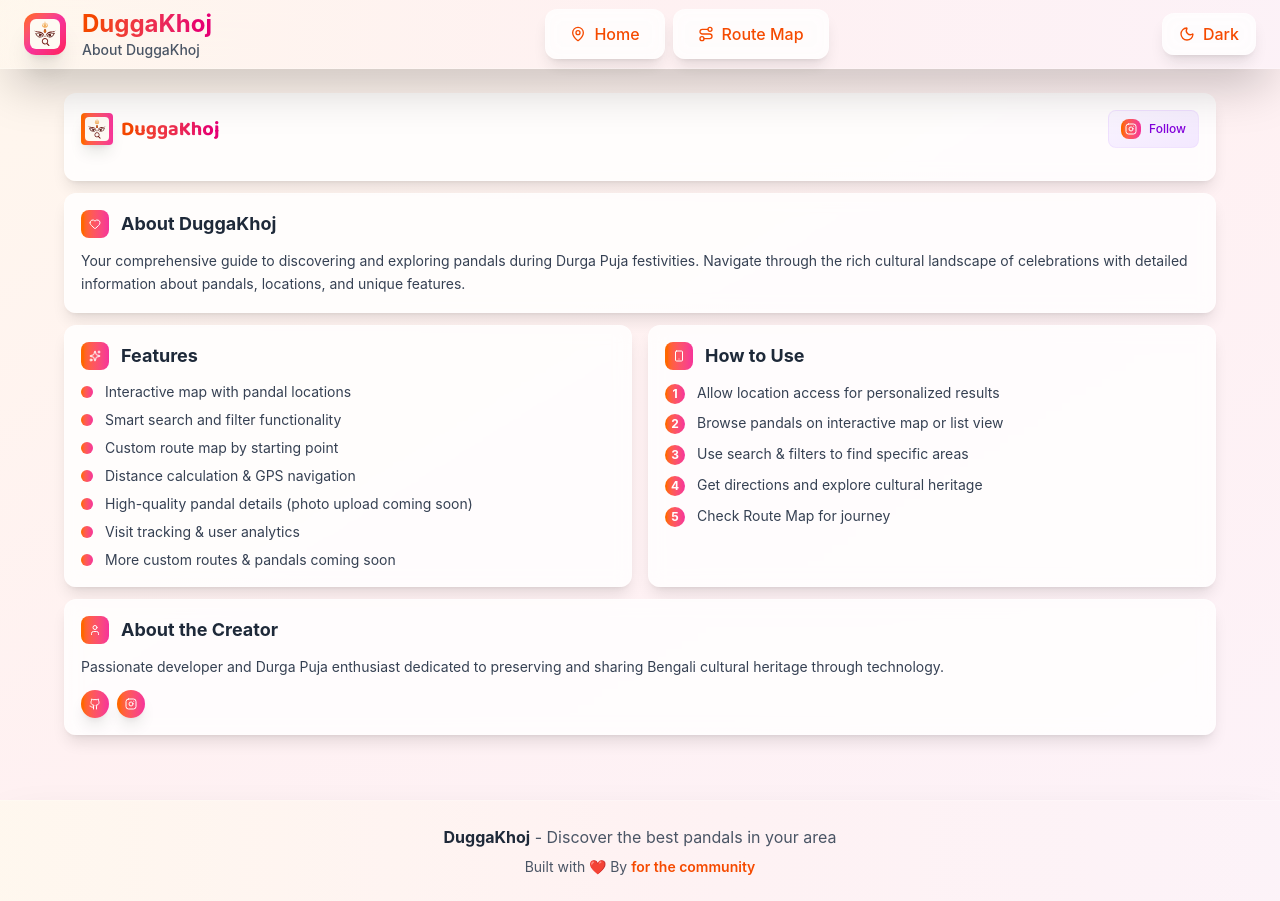
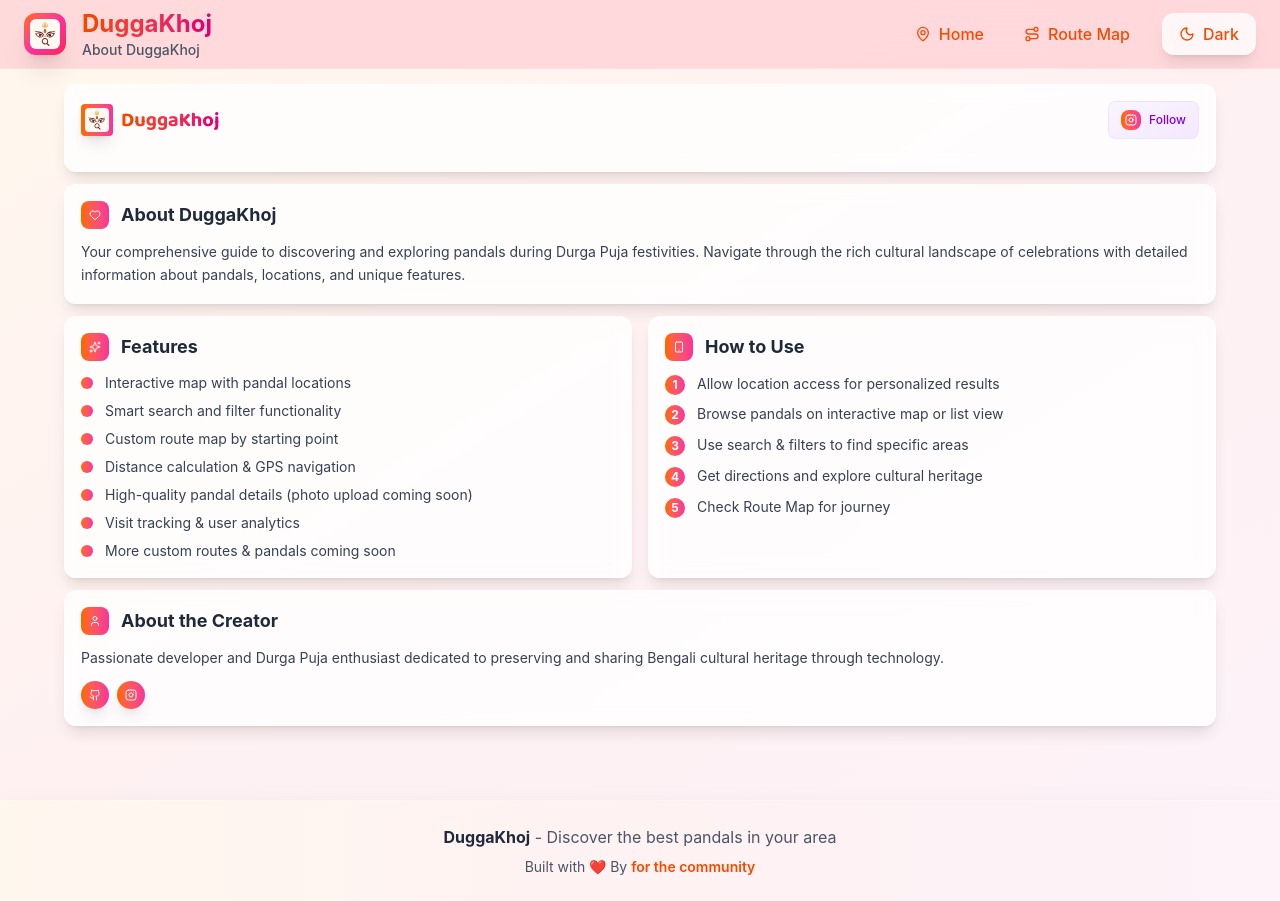
Before and after one commit to rajbodhak/pandal-finder, a Next.js app: page /about in a window 1280 px wide. Built offline with nearby package versions, Linux system fonts and the light colour scheme; no server answers.

Commit message:
Update UI for header

```diff
--- a/components/Layout/DesktopHeader.tsx
+++ b/components/Layout/DesktopHeader.tsx
@@ -31,7 +31,8 @@ export const DesktopHeader: React.FC<DesktopHeaderProps> = ({
     const isRoutemapPage = pathname === '/routemap';
 
     return (
-        <header className="bg-gradient-to-r from-orange-50/90 via-rose-50/90 to-pink-50/90 dark:from-gray-900/90 dark:via-orange-950/90 dark:to-rose-950/90 backdrop-blur-lg shadow-2xl border-b border-white/20 dark:border-gray-700/20 relative z-10 transition-all duration-300">
+        <>
+            <header className="fixed top-0 left-0 right-0 bg-rose-200/70 dark:bg-rose-950/90 backdrop-blur-lg border-b border-white/20 dark:border-gray-700/20 z-30 transition-all duration-300">
                 <div className="container mx-auto px-6 py-2">
                     <div className="flex items-center justify-between">
                         {/* Left side - Logo and info */}
@@ -67,54 +68,55 @@ export const DesktopHeader: React.FC<DesktopHeaderProps> = ({
                             </Link>
                         </div>
 
-                    {/* Center - Navigation Links (Desktop and Tablet) */}
-                    <div className="hidden md:flex items-center gap-2">
-
-                        {/* Home Link (show on all pages, never active) */}
+                        {/* Right side - Navigation Links, View controls and theme switcher */}
+                        <div className="flex items-center gap-6">
+                            {/* Navigation Links (Desktop and Tablet) */}
+                            <div className="hidden md:flex items-center gap-6">
+                                {/* Home Link (show on all pages except main page) */}
                                 {!isMainPage && (
                                     <Link
                                         href="/"
-                                className="px-4 py-2 lg:px-6 lg:py-3 rounded-xl bg-white/80 dark:bg-gray-800/80 backdrop-blur-sm border border-white/20 dark:border-gray-700/20 text-orange-600 dark:text-orange-400 hover:bg-gradient-to-r hover:from-orange-50 hover:to-pink-50 dark:hover:from-orange-950/50 dark:hover:to-pink-950/50 hover:border-orange-300 dark:hover:border-orange-600 transition-all duration-300 transform hover:scale-105 shadow-lg hover:shadow-xl flex items-center gap-2"
+                                        className="group relative px-2 py-1 text-orange-600 dark:text-orange-400 hover:text-orange-700 dark:hover:text-orange-300 transition-all duration-300 flex items-center gap-2"
                                     >
                                         <MapPin className="w-4 h-4" />
                                         <span className="hidden lg:inline font-medium">Home</span>
+                                        <span className="absolute inset-x-0 bottom-0 h-0.5 bg-gradient-to-r from-orange-500 to-pink-500 scale-x-0 group-hover:scale-x-100 transition-transform duration-300 origin-left"></span>
                                     </Link>
                                 )}
 
-                        {/* Routemap Link (show on all pages, active only when not on routemap) */}
+                                {/* Routemap Link (show on all pages except routemap page) */}
                                 {!isRoutemapPage && (
                                     <Link
                                         href="/routemap"
-                                className="px-4 py-2 lg:px-6 lg:py-3 rounded-xl bg-white/80 dark:bg-gray-800/80 backdrop-blur-sm border border-white/20 dark:border-gray-700/20 text-orange-600 dark:text-orange-400 hover:bg-gradient-to-r hover:from-orange-50 hover:to-pink-50 dark:hover:from-orange-950/50 dark:hover:to-pink-950/50 hover:border-orange-300 dark:hover:border-orange-600 transition-all duration-300 transform hover:scale-105 shadow-lg hover:shadow-xl flex items-center gap-2"
+                                        className="group relative px-2 py-1 text-orange-600 dark:text-orange-400 hover:text-orange-700 dark:hover:text-orange-300 transition-all duration-300 flex items-center gap-2"
                                     >
                                         <Route className="w-4 h-4" />
                                         <span className="hidden lg:inline font-medium">Route Map</span>
+                                        <span className="absolute inset-x-0 bottom-0 h-0.5 bg-gradient-to-r from-orange-500 to-pink-500 scale-x-0 group-hover:scale-x-100 transition-transform duration-300 origin-left"></span>
                                     </Link>
                                 )}
 
-                        {/* About Link (show on all pages, active only when not on about) */}
+                                {/* About Link (show on all pages except about page) */}
                                 {!isAboutPage && (
                                     <Link
                                         href="/about"
-                                className="px-4 py-2 lg:px-6 lg:py-3 rounded-xl bg-white/80 dark:bg-gray-800/80 backdrop-blur-sm border border-white/20 dark:border-gray-700/20 text-orange-600 dark:text-orange-400 hover:bg-gradient-to-r hover:from-orange-50 hover:to-pink-50 dark:hover:from-orange-950/50 dark:hover:to-pink-950/50 hover:border-orange-300 dark:hover:border-orange-600 transition-all duration-300 transform hover:scale-105 shadow-lg hover:shadow-xl flex items-center gap-2"
+                                        className="group relative px-2 py-1 text-orange-600 dark:text-orange-400 hover:text-orange-700 dark:hover:text-orange-300 transition-all duration-300 flex items-center gap-2"
                                     >
                                         <Info className="w-4 h-4" />
                                         <span className="hidden lg:inline font-medium">About</span>
+                                        <span className="absolute inset-x-0 bottom-0 h-0.5 bg-gradient-to-r from-orange-500 to-pink-500 scale-x-0 group-hover:scale-x-100 transition-transform duration-300 origin-left"></span>
                                     </Link>
                                 )}
-
                             </div>
 
-                    {/* Right side - View controls and theme switcher */}
-                    <div className="flex items-center gap-4">
                             {/* View Mode Controls (only on main page) */}
                             {isMainPage && showViewControls && viewMode && onViewModeChange && (
-                            <div className="flex items-center bg-white/80 dark:bg-gray-800/80 backdrop-blur-sm border border-white/20 dark:border-gray-700/20 rounded-xl p-1 shadow-lg">
+                                <div className="flex items-center bg-gradient-to-r from-orange-50 to-pink-50 dark:from-orange-950/30 dark:to-pink-950/30 backdrop-blur-sm rounded-xl p-1 border border-orange-200/50 dark:border-orange-700/30">
                                     <button
                                         onClick={() => onViewModeChange('map')}
                                         className={`p-2 rounded-lg transition-all duration-300 transform hover:scale-105 ${viewMode === 'map'
                                             ? 'bg-gradient-to-r from-orange-500 to-pink-500 text-white shadow-lg'
-                                        : 'text-gray-600 dark:text-gray-300 hover:bg-gradient-to-r hover:from-orange-50 hover:to-pink-50 dark:hover:from-orange-950/50 dark:hover:to-pink-950/50 hover:text-orange-600 dark:hover:text-orange-400'
+                                            : 'text-orange-600 dark:text-orange-400 hover:bg-gradient-to-r hover:from-orange-100 hover:to-pink-100 dark:hover:from-orange-900/50 dark:hover:to-pink-900/50 hover:text-orange-700 dark:hover:text-orange-300'
                                             }`}
                                     >
                                         <MapPin className="w-4 h-4" />
@@ -123,7 +125,7 @@ export const DesktopHeader: React.FC<DesktopHeaderProps> = ({
                                         onClick={() => onViewModeChange('grid')}
                                         className={`p-2 rounded-lg transition-all duration-300 transform hover:scale-105 ${viewMode === 'grid'
                                             ? 'bg-gradient-to-r from-orange-500 to-pink-500 text-white shadow-lg'
-                                        : 'text-gray-600 dark:text-gray-300 hover:bg-gradient-to-r hover:from-orange-50 hover:to-pink-50 dark:hover:from-orange-950/50 dark:hover:to-pink-950/50 hover:text-orange-600 dark:hover:text-orange-400'
+                                            : 'text-orange-600 dark:text-orange-400 hover:bg-gradient-to-r hover:from-orange-100 hover:to-pink-100 dark:hover:from-orange-900/50 dark:hover:to-pink-900/50 hover:text-orange-700 dark:hover:text-orange-300'
                                             }`}
                                     >
                                         <Grid className="w-4 h-4" />
@@ -132,7 +134,7 @@ export const DesktopHeader: React.FC<DesktopHeaderProps> = ({
                                         onClick={() => onViewModeChange('list')}
                                         className={`p-2 rounded-lg transition-all duration-300 transform hover:scale-105 ${viewMode === 'list'
                                             ? 'bg-gradient-to-r from-orange-500 to-pink-500 text-white shadow-lg'
-                                        : 'text-gray-600 dark:text-gray-300 hover:bg-gradient-to-r hover:from-orange-50 hover:to-pink-50 dark:hover:from-orange-950/50 dark:hover:to-pink-950/50 hover:text-orange-600 dark:hover:text-orange-400'
+                                            : 'text-orange-600 dark:text-orange-400 hover:bg-gradient-to-r hover:from-orange-100 hover:to-pink-100 dark:hover:from-orange-900/50 dark:hover:to-pink-900/50 hover:text-orange-700 dark:hover:text-orange-300'
                                             }`}
                                     >
                                         <List className="w-4 h-4" />
@@ -146,5 +148,8 @@ export const DesktopHeader: React.FC<DesktopHeaderProps> = ({
                     </div>
                 </div>
             </header>
+            {/* Spacer div to push content below the fixed header */}
+            <div className="h-15"></div>
+        </>
     );
 };
```
Also changed, not shown: components/routemap/RouteMapHeader.tsx (+10 -9 lines). Lines whose indentation alone changed are shown as unchanged.
